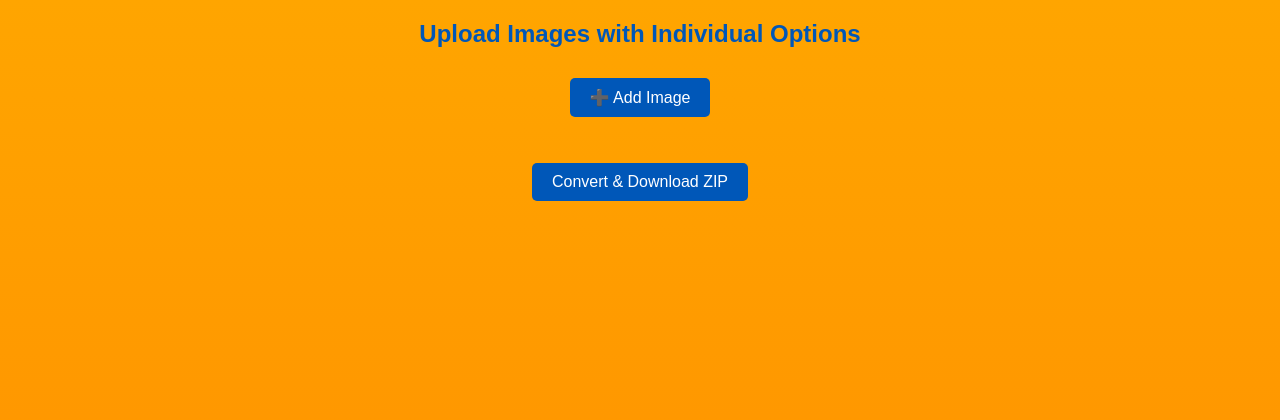
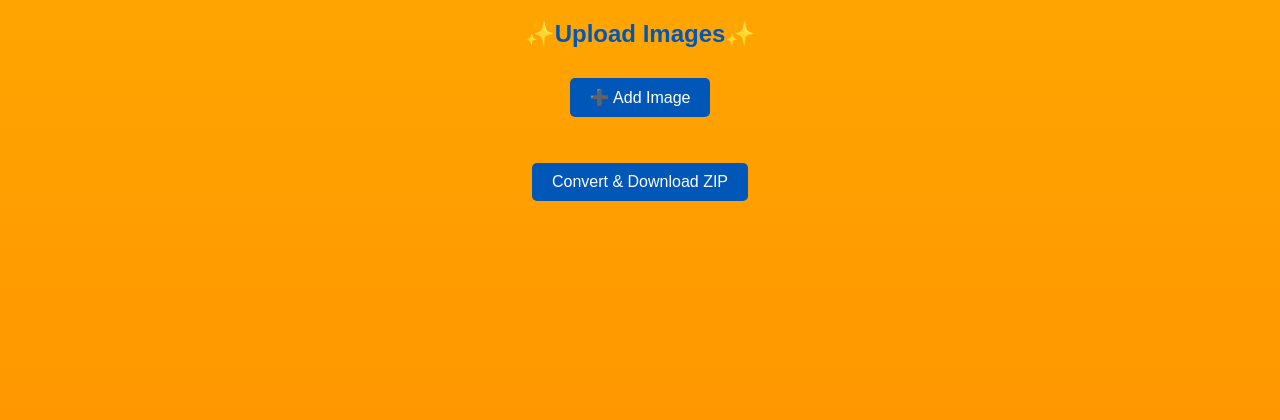
Before and after one commit to Jaylynlowes04/Multi-image-processing, a Flask app: page /process in a window 1280 px wide. Shown: the top 420 px of the page. Run offline with Flask 3, Linux system fonts and the light colour scheme.

Commit message:
added some sparkle

```diff
--- a/templates/index.html
+++ b/templates/index.html
@@ -62,7 +62,7 @@
 </head>
 <body>
 
-  <h2>Upload Images with Individual Options</h2>
+  <h2>✨Upload Images✨</h2>
 
   <div id="fileInputs">
     <!-- Image blocks will appear here -->
```
